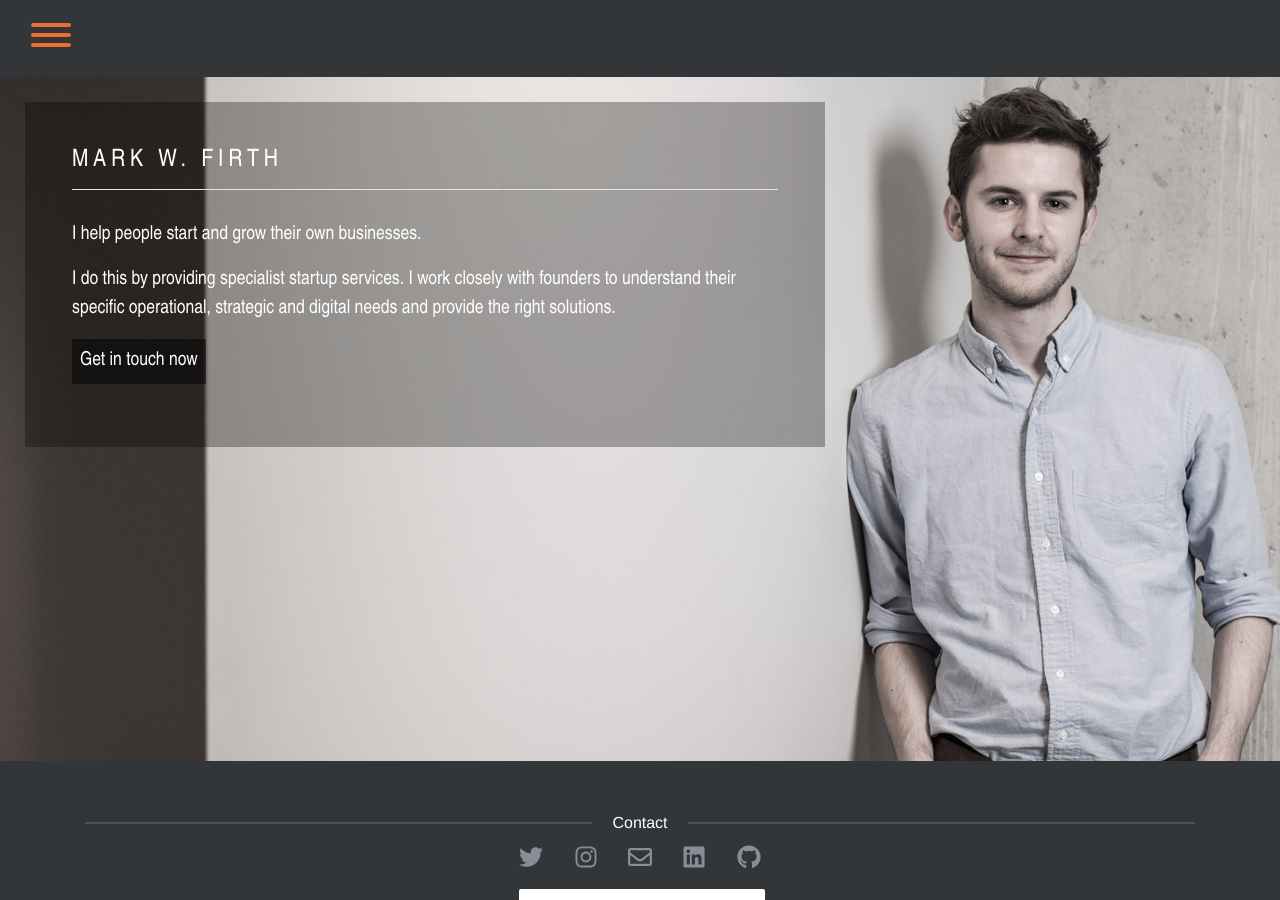
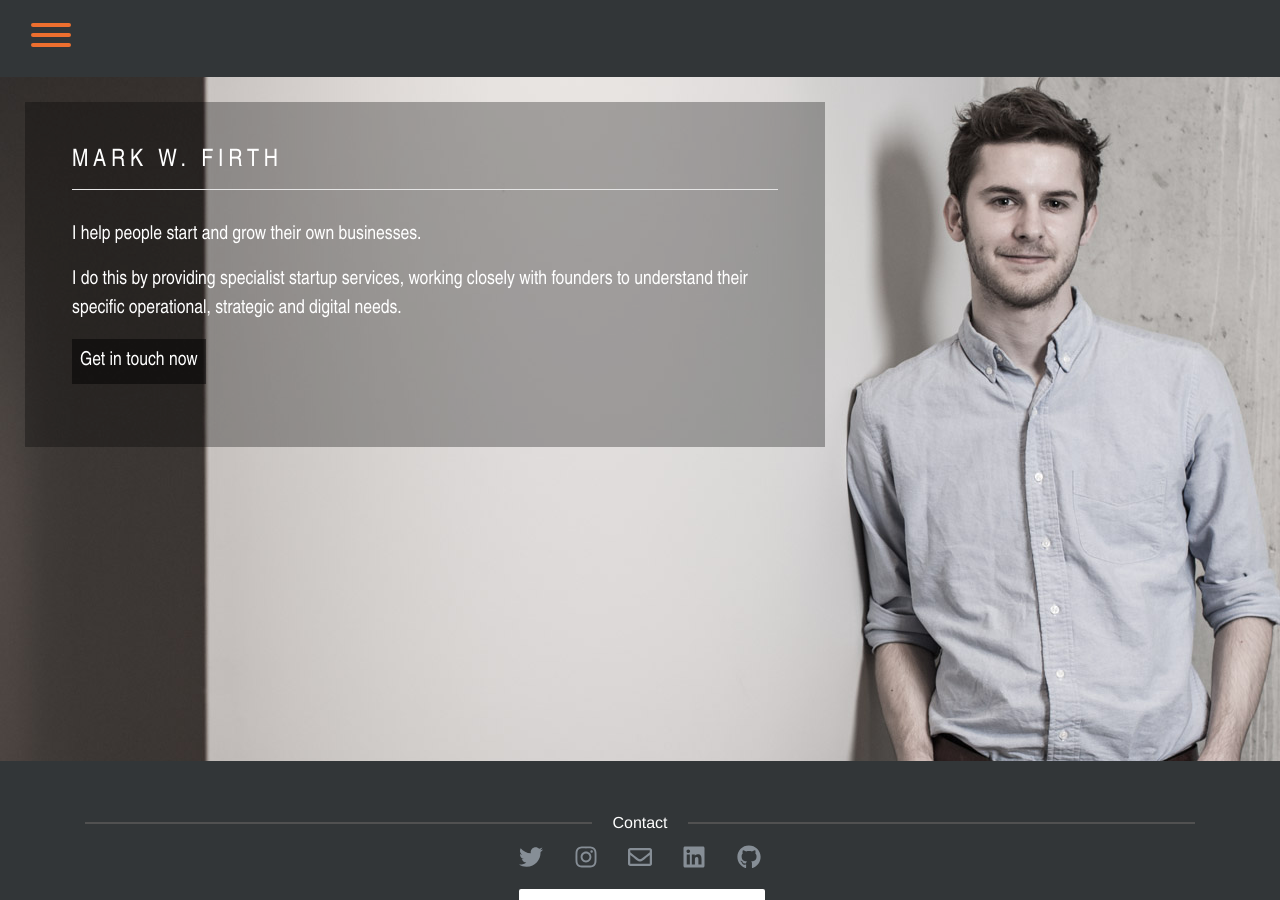
Before and after one commit to maxxturing/maxxturing.github.io, a Jekyll site: the page built from index.html, in a window 1280 px wide and 900 px high. Built offline with Jekyll 4.4.1, drawn with Linux system fonts in a browser that asks for light colours; nearby versions of some CDN libraries; the list of posts is cut into pages by our own code.

Commit message:
edit copy

```diff
--- a/index.html
+++ b/index.html
@@ -16,7 +16,7 @@
         I help people start and grow their own businesses.
       </p>
       <p>
-        I do this by providing specialist startup services. I work closely with founders to understand their specific operational, strategic and digital needs and provide the right solutions.
+        I do this by providing specialist startup services, working closely with founders to understand their specific operational, strategic and digital needs.
       </p>
       <p class="d-none d-md-block">
         <a href="#contact">Get in touch now</a>
```
Also changed, not shown: 1 other file.
